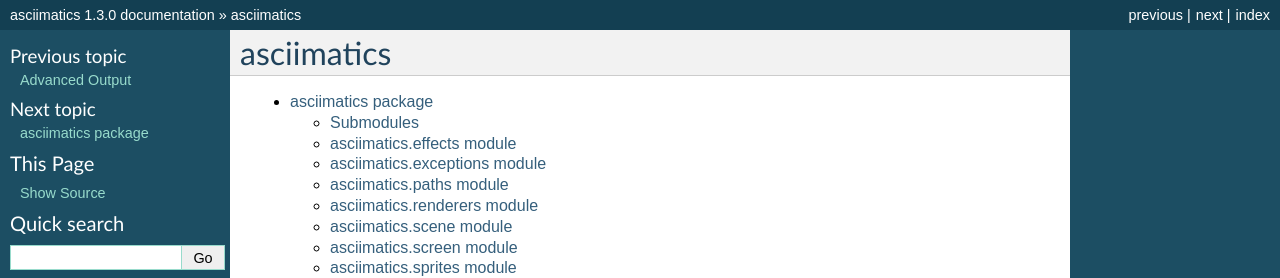
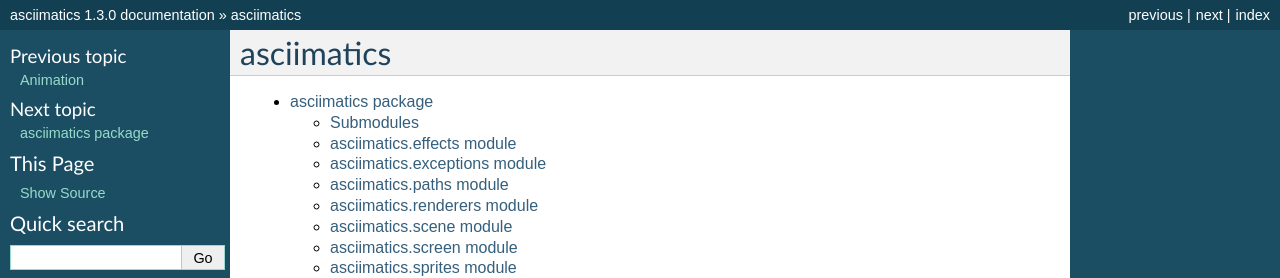
Before and after one commit to peterbrittain/asciimatics, a Sphinx documentation site: the page built from doc/source/modules.rst, in a window 1280 px wide. Shown: the top 278 px of the page. Built offline with Sphinx 7.4.7, drawn with Linux system fonts in a browser that asks for light colours; pages that are not in the unit, such as notebooks, are missing from menus.

Commit message:
Update index.rst

```diff
--- a/doc/source/index.rst
+++ b/doc/source/index.rst
@@ -14,7 +14,7 @@
    intro
    io
    rendering
-   Animation
+   animation
    modules
 
 Indices and tables
```
